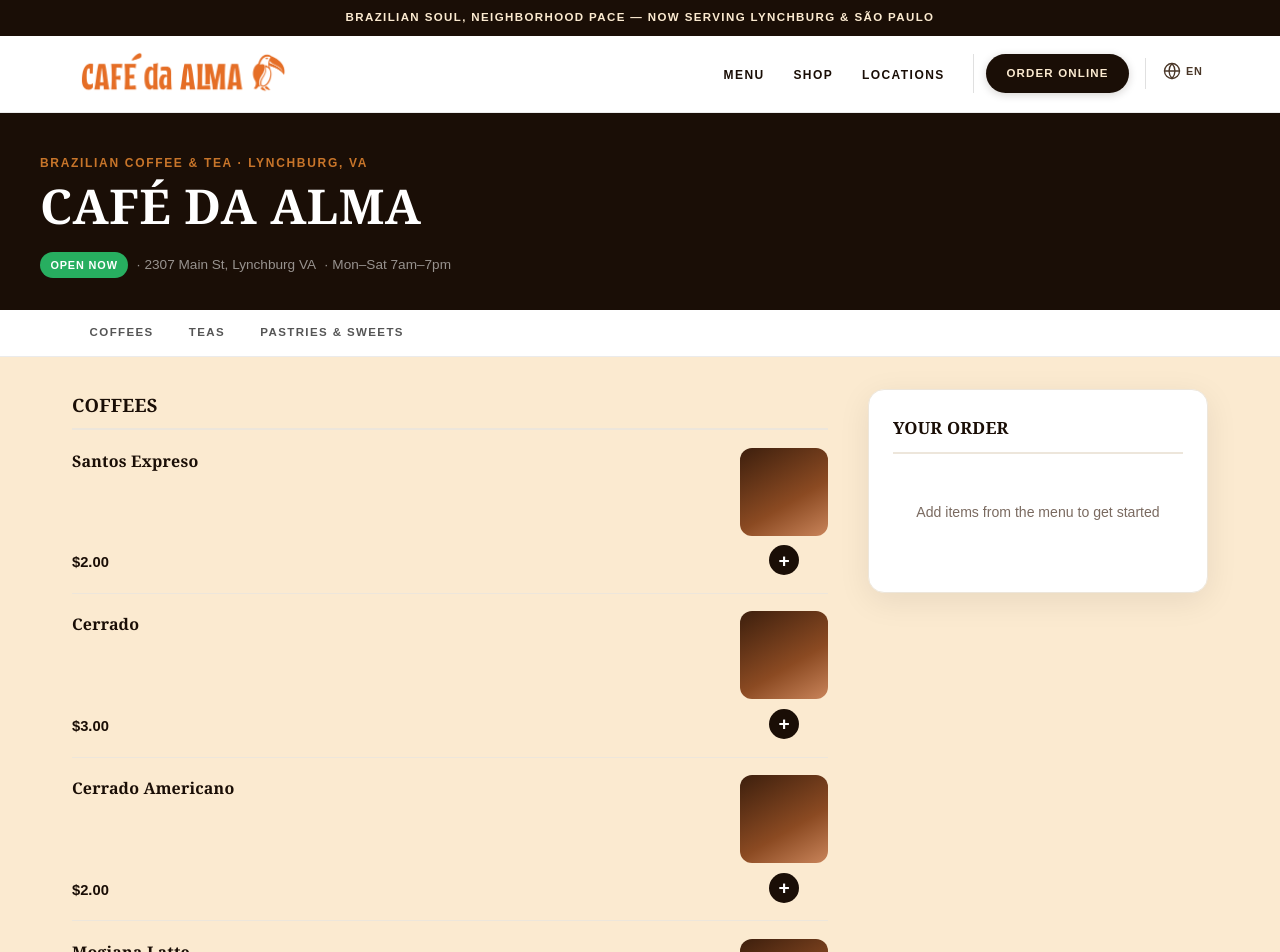
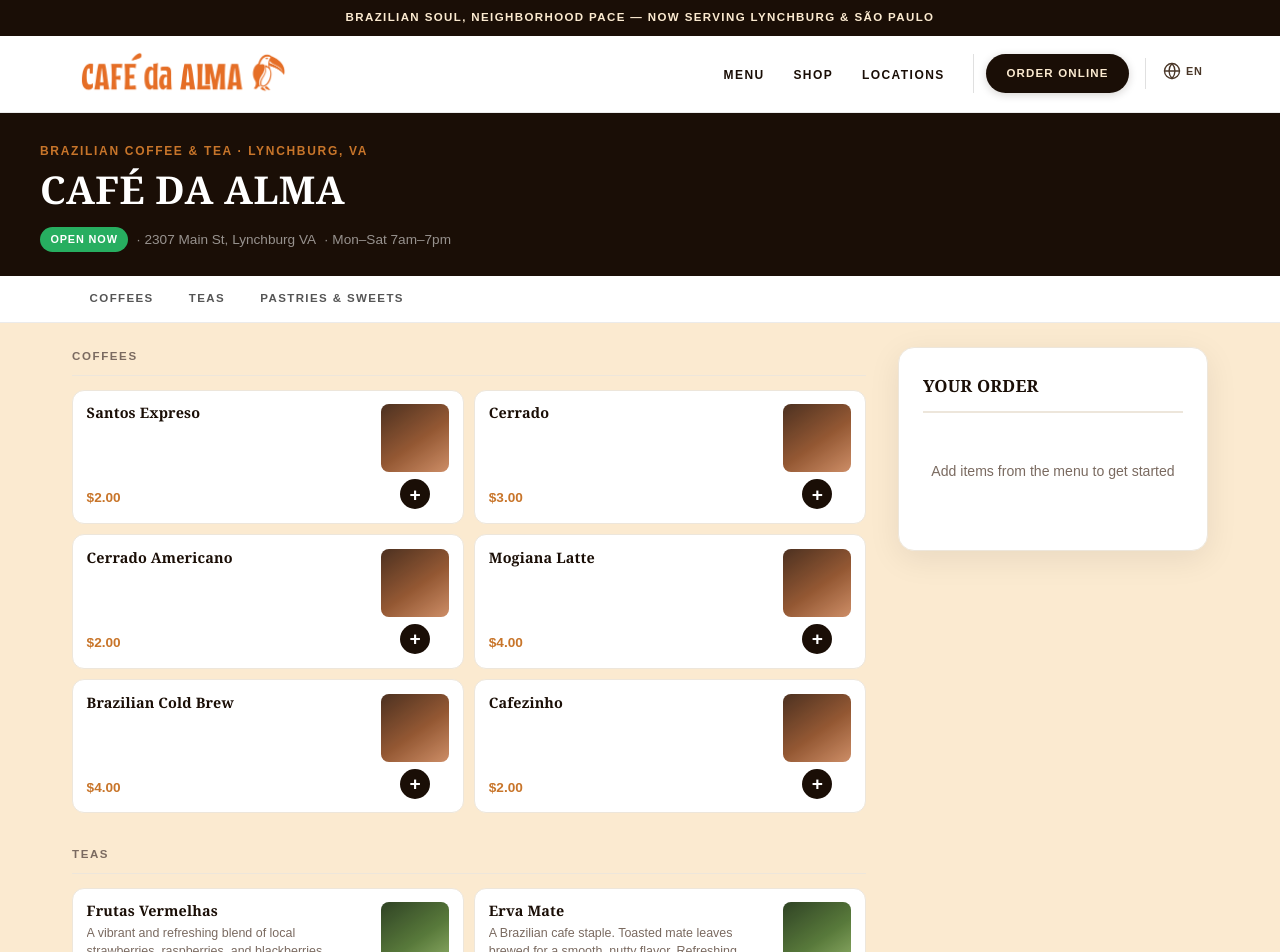
Before and after one commit to Fallinqqq/Cafe-Da-Alma-Website, a React (Vite) app: page /order in a window 1280 px wide. Shown: the top 952 px of the page. Built offline with nearby package versions, Linux system fonts and the light colour scheme; a web font is replaced by a local one.

Commit message:
revamp order online page

```diff
--- a/src/index.css
+++ b/src/index.css
@@ -1283,7 +1283,7 @@
     width: 100vw;
     margin-left: calc(50% - 50vw);
     background: #1a0e06;
-    padding: 2.5rem 2rem 2rem;
+    padding: 1.75rem 2rem 1.5rem;
 }
 .ordering-hero-inner {
     max-width: 1200px;
@@ -1301,9 +1301,9 @@
 .ordering-hero h1 {
     color: #fff;
     border: none;
-    font-size: clamp(2rem, 5vw, 3rem);
-    text-transform: uppercase;
-    margin: 0 0 0.8rem;
+    font-size: clamp(1.6rem, 4vw, 2.4rem);
+    text-transform: uppercase;
+    margin: 0 0 0.6rem;
     line-height: 1.05;
 }
 .ordering-meta {
@@ -1368,10 +1368,10 @@
 .ordering-body {
     max-width: 1200px;
     margin: 0 auto;
-    padding: 2rem;
+    padding: 1.5rem 2rem;
     display: grid;
-    grid-template-columns: 1fr 340px;
-    gap: 2.5rem;
+    grid-template-columns: 1fr 310px;
+    gap: 2rem;
     align-items: start;
 }
 
@@ -1379,83 +1379,111 @@
     margin-bottom: 2rem;
 }
 .ordering-section-title {
-    font-size: 1.15rem;
-    text-transform: uppercase;
-    color: #1a0e06;
+    font-size: 0.72rem;
+    font-family: "mendl-sans", Arial, sans-serif;
+    font-weight: 800;
+    letter-spacing: 0.14em;
+    text-transform: uppercase;
+    color: var(--text-muted);
     border: none;
-    border-bottom: 2px solid var(--border);
+    border-bottom: 1px solid var(--border);
     padding-bottom: 0.5rem;
-    margin-bottom: 0;
+    margin-bottom: 0.85rem;
 }
 .ordering-items {
     display: grid;
-    gap: 0;
+    grid-template-columns: repeat(2, 1fr);
+    gap: 0.65rem;
 }
 
 .ordering-item {
     display: flex;
     justify-content: space-between;
-    gap: 1.2rem;
-    padding: 1.1rem 0;
-    border-bottom: 1px solid var(--border);
+    gap: 0.75rem;
+    padding: 0.85rem;
+    background: #fff;
+    border: 1px solid var(--border);
+    border-radius: 12px;
+    transition: box-shadow 0.15s, border-color 0.15s;
+}
+.ordering-item:hover {
+    box-shadow: 0 4px 18px rgba(0, 0, 0, 0.09);
+    border-color: rgba(200, 117, 42, 0.35);
 }
 .ordering-item:last-child {
-    border-bottom: none;
+    border: 1px solid var(--border);
 }
 .ordering-item-info {
     flex: 1;
     min-width: 0;
     display: flex;
     flex-direction: column;
-    gap: 0.3rem;
+    gap: 0.2rem;
 }
 .ordering-item-info h3 {
-    font-size: 1rem;
+    font-size: 0.9rem;
     color: #1a0e06;
     margin: 0;
     font-family: "mendl-serif-dusk", Georgia, serif;
+    line-height: 1.3;
 }
 .ordering-item-info p {
-    font-size: 0.86rem;
+    font-size: 0.78rem;
     color: var(--text-muted);
-    line-height: 1.5;
+    line-height: 1.45;
     margin: 0;
+    display: -webkit-box;
+    -webkit-line-clamp: 2;
+    line-clamp: 2;
+    -webkit-box-orient: vertical;
+    overflow: hidden;
 }
 .ordering-item-price {
     font-family: "mendl-sans", Arial, sans-serif;
     font-weight: 800;
-    font-size: 0.92rem;
-    color: #1a0e06;
+    font-size: 0.85rem;
+    color: var(--accent);
     margin-top: auto;
+    padding-top: 0.3rem;
 }
 
 .ordering-item-right {
     display: flex;
     flex-direction: column;
     align-items: center;
-    gap: 0.6rem;
+    gap: 0.45rem;
     flex-shrink: 0;
 }
 .ordering-item-img {
-    width: 88px;
-    height: 88px;
-    border-radius: 12px;
+    width: 68px;
+    height: 68px;
+    border-radius: 8px;
     flex-shrink: 0;
+    position: relative;
+    overflow: hidden;
+}
+.ordering-item-img::after {
+    content: "";
+    position: absolute;
+    inset: 0;
+    background: rgba(255,255,255,0.08);
+    border-radius: inherit;
 }
 .ordering-item-img.coffees {
-    background: linear-gradient(150deg, #3d1f0d 0%, #8b4a22 60%, #c9845a 100%);
+    background: linear-gradient(145deg, #3d1f0d 0%, #8b4a22 55%, #c9845a 100%);
 }
 .ordering-item-img.teas {
-    background: linear-gradient(150deg, #1e3312 0%, #4a6e2a 60%, #8aab5e 100%);
+    background: linear-gradient(145deg, #1e3312 0%, #4a6e2a 55%, #8aab5e 100%);
 }
 .ordering-item-img.pastries {
-    background: linear-gradient(150deg, #5c3208 0%, #b06818 60%, #e5aa3f 100%);
+    background: linear-gradient(145deg, #5c3208 0%, #b06818 55%, #e5aa3f 100%);
 }
 
 .ordering-item-controls {
     display: flex;
     align-items: center;
-    gap: 0.35rem;
+    gap: 0.3rem;
+    justify-content: center;
 }
 .ordering-qty-btn {
     width: 26px;
@@ -1625,9 +1653,17 @@
     .ordering-cart {
         position: static;
     }
+    .ordering-items {
+        grid-template-columns: 1fr;
+    }
     .ordering-item-img {
-        width: 72px;
-        height: 72px;
+        width: 64px;
+        height: 64px;
+    }
+}
+@media (max-width: 540px) {
+    .ordering-items {
+        grid-template-columns: 1fr;
     }
 }
 
```
